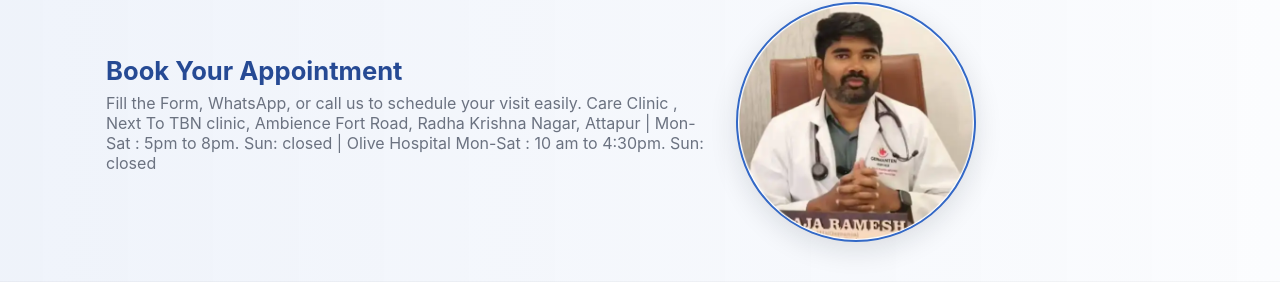
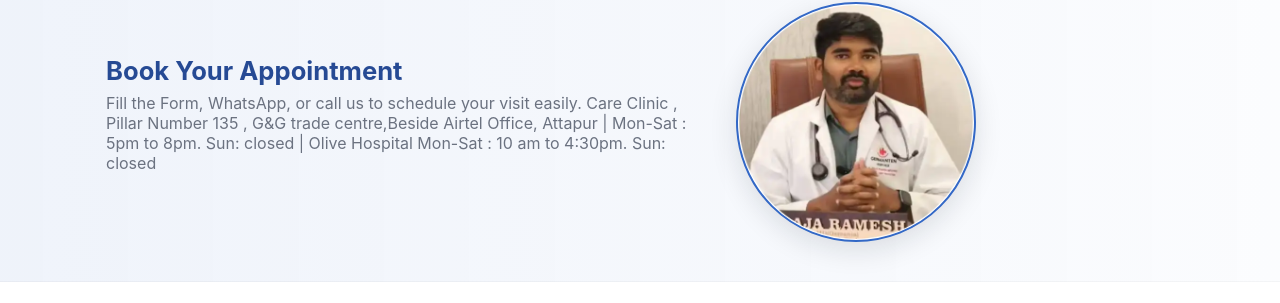
Before and after one commit to drrajarameshd/rr, a Jekyll site: the page contact.html, which Jekyll copies as it is, in a window 1280 px wide. Shown: the part 124-427 px from the top of the page. Built offline with Jekyll 4.4.1, drawn with Linux system fonts in a browser that asks for light colours.

Commit message:
Update contact.html

```diff
--- a/contact.html
+++ b/contact.html
@@ -141,7 +141,7 @@
         <div class="container banner-inner">
           <div class="hero-text" style="color:var(--primary-dark)">
             <h2>Book Your Appointment</h2>
-            <p>Fill the Form, WhatsApp, or call us to schedule your visit easily. Care Clinic , Next To TBN clinic, Ambience Fort Road, Radha Krishna Nagar, Attapur | Mon-Sat : 5pm to 8pm. Sun: closed | Olive Hospital Mon-Sat : 10 am to 4:30pm. Sun: closed </p>
+            <p>Fill the Form, WhatsApp, or call us to schedule your visit easily. Care Clinic , Pillar Number 135 , G&G trade centre,Beside Airtel Office, Attapur | Mon-Sat : 5pm to 8pm. Sun: closed | Olive Hospital Mon-Sat : 10 am to 4:30pm. Sun: closed </p>
           </div>
 
   <!-- hero image + mobile visiting card wrapper -->
```
